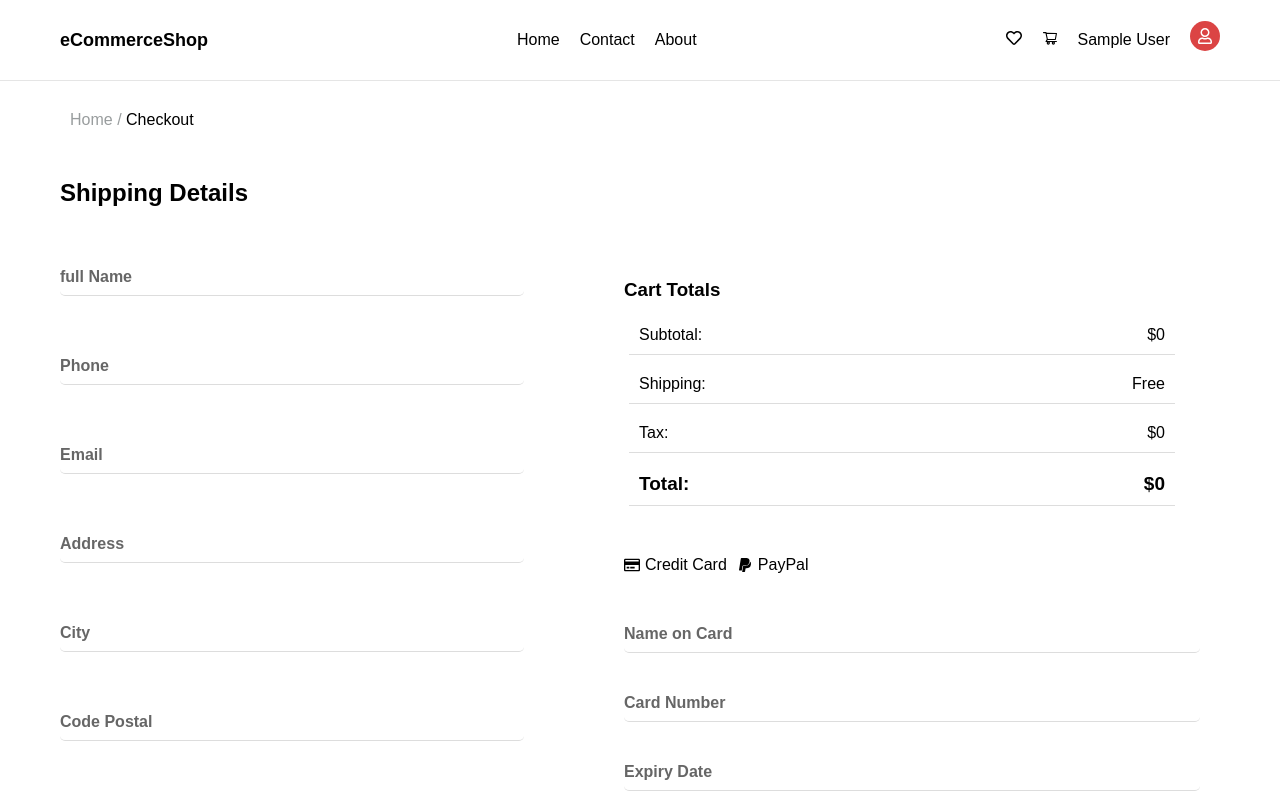
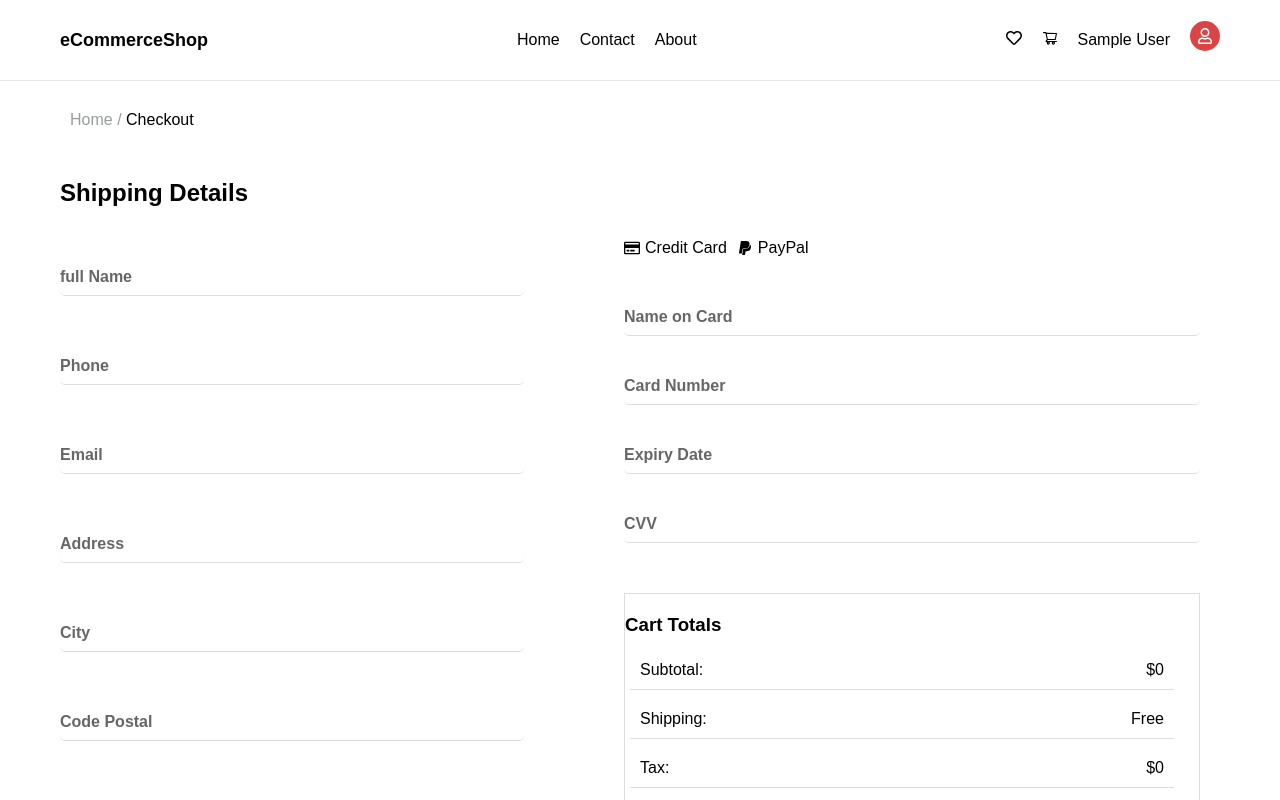
Before and after one commit to ahmidou09/eCommerce_MERN, a React (Vite) app in the folder frontend/: page /checkout in a window 1280 px wide. Shown: the top 800 px of the page. Built offline with nearby package versions, Linux system fonts and the light colour scheme; sample sign-in values are in the browser's storage.

Commit message:
Fix Checkout page layout
- Removed inline styles from `CartTotal` in Checkout.
- Adjusted `CartTotal` position within the checkout form.

```diff
--- a/frontend/src/pages/Checkout.jsx
+++ b/frontend/src/pages/Checkout.jsx
@@ -73,11 +73,11 @@ const Checkout = () => {
                 ))}
               </tbody>
             </Table>
-            <CartTotal style={{ marginTop: "2rem", border: "none" }} />
             <PaymentForm
               formFields={paymentFormFields}
               handleInputChange={handlePaymentInputChange}
             />
+            <CartTotal />
             <SubmitButton type="submit">Proceed to Confirmation</SubmitButton>
           </PaymentFormContainer>
         </CheckoutForm>
```
